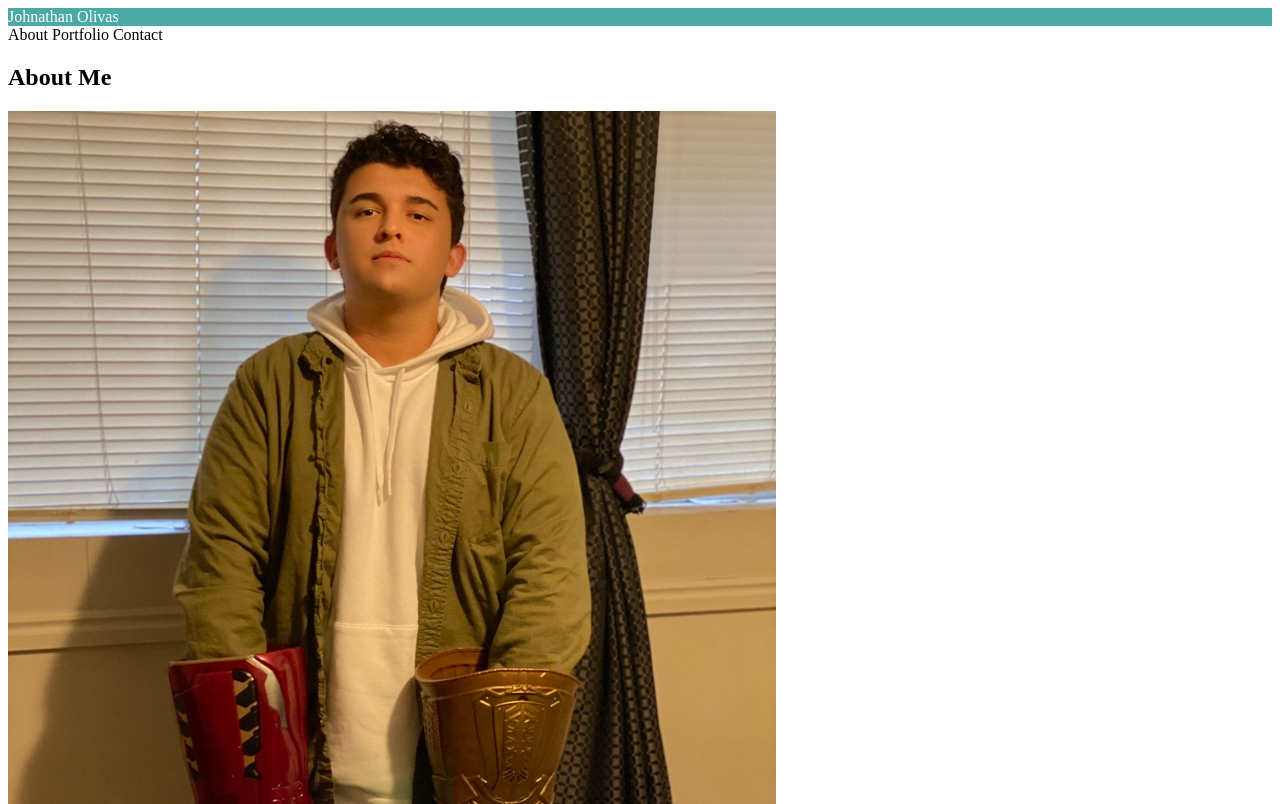
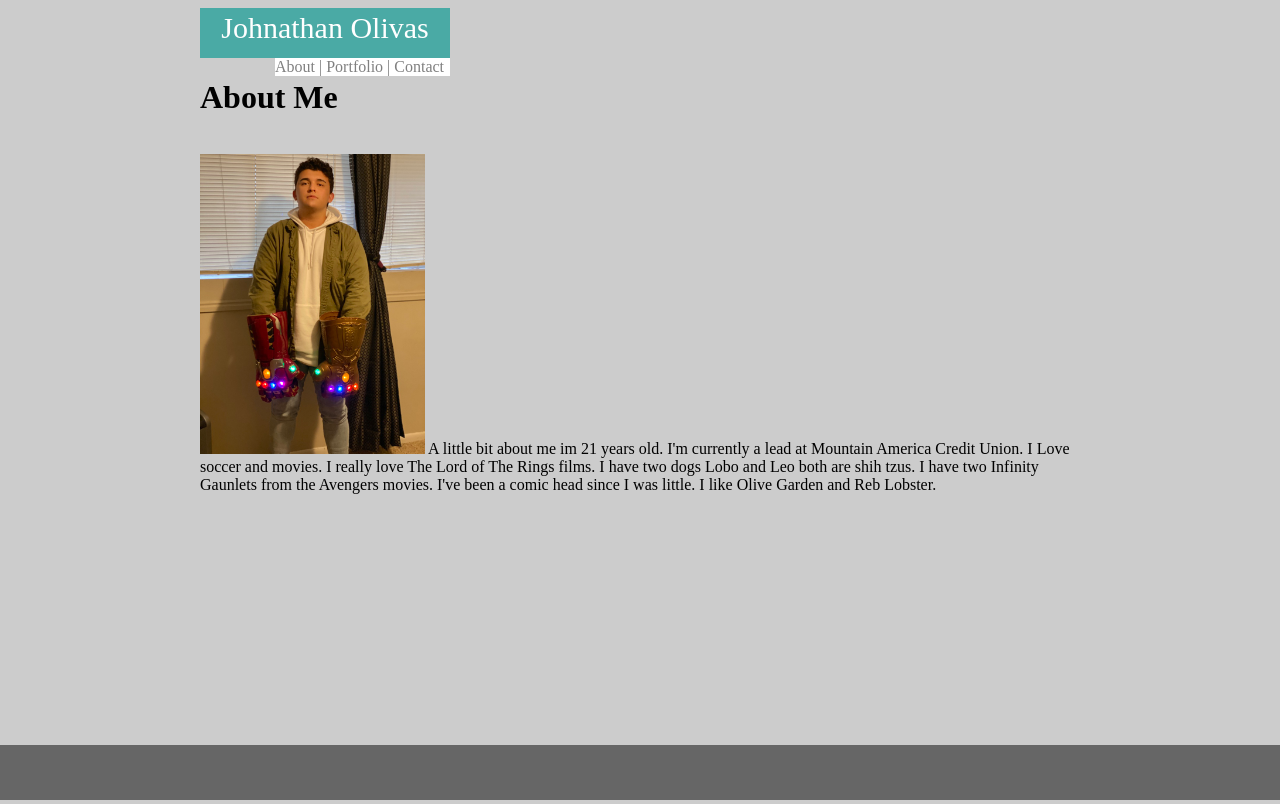
Before and after one commit to Johnathan998/Johnathan998.github.io, a plain HTML site: page index.html in a window 1280 px wide. Shown: the top 804 px of the page. Drawn offline with Linux system fonts and the light colour scheme.

Commit message:
updated css

```diff
--- a/assets/css/style.css
+++ b/assets/css/style.css
@@ -1,4 +1,48 @@
 .name   {
     background-color: #4aaaa5;
     color: white;
+    height: 50px;
+    width: 250px;
+    line-height: 40px;
+    font-size: 30px;
+    text-align: center;
 }
+header  {
+    background-color: #cccccc;
+    border: #ffffff;
+    width: 250px;
+    height: 50px;
+}
+html{
+    margin-left: 15%;
+    margin-right: 15%;
+    background-color:#cccccc;
+}
+
+#better-thanos  {
+    height: 300px;
+    width: 225px;
+
+}
+.stuff  {
+    background-color: white;
+    color: grey;
+    width: 70%;
+    float: right;
+}
+p   {
+    float: left;
+
+}
+#container  {
+    background-color: white;
+    width: 960px;
+}
+footer  {
+    bottom: 0%;
+    background-color: #666666;
+    height: 55px;
+    width: 100%;
+    left: 0;
+    position: fixed;
+}
--- a/index.html
+++ b/index.html
@@ -11,30 +11,36 @@
 </head>
 
 <body>
+    <div class="up">
         <header>
             <div class="name">
                 Johnathan Olivas
             </div>
-        About
-        Portfolio
-        Contact
+
+            <div class="stuff">About | Portfolio | Contact</div>
         </header>
 
         <div class="container">
 
-        <h2>About Me</h2>
-        <img id="better.thanos" src="./assets/images/better.thanos.jpeg" alt="Johnathan Olivas">
+            <h1>About Me</h1>
             <section id="main-bio">
                 <div class="container">
-                <p>A little bit about me im 21 years old. I'm currently a lead at Mountain America Credit Union. I Love
-                    soccer and movies. I really love The Lord of The Rings films. I have two dogs Lobo and Leo both are
+                    <p> <img id="better-thanos" src="./assets/images/better.thanos.jpeg" alt="Johnathan Olivas">
+                        A little bit about me im 21 years old. I'm currently a lead at Mountain America Credit Union. I
+                        Love
+                        soccer and movies. I really love The Lord of The Rings films. I have two dogs Lobo and Leo both
+                        are
                         shih
                         tzus. I have two Infinity Gaunlets from the Avengers movies. I've been a comic head since I was
                         little.
                         I like Olive Garden and Reb Lobster.
                     </p>
                 </div>
-            <div>
+        </div>
+    </div>
+    <footer>
+
+    </footer>
 </body>
 
 </html>
```
Also changed, not shown: contact.html (+4 -4 lines), portfolio.html (+4 -4 lines). Lines whose indentation alone changed are shown as unchanged.
